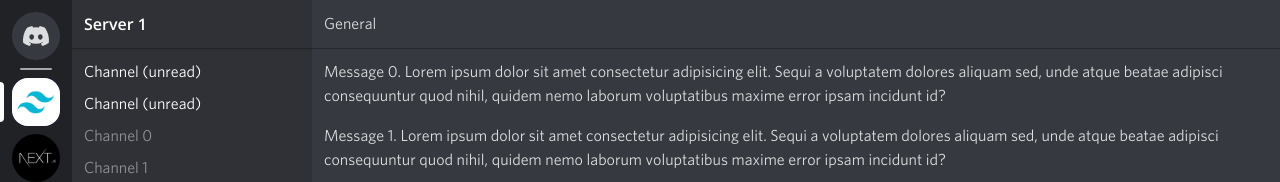
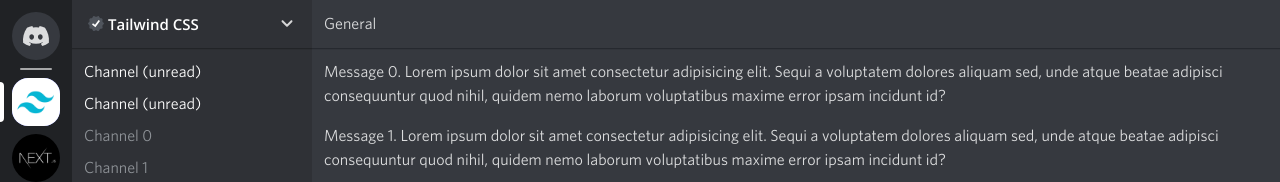
Before and after one commit to FranciscoJavierMartin/Discord-tailwind, a Vue app: page /servers/1 in a window 1280 px wide. Shown: the top 182 px of the page. Built offline with nearby package versions, Linux system fonts and the light colour scheme.

Commit message:
Server header

```diff
--- a/src/pages/ServersPage.vue
+++ b/src/pages/ServersPage.vue
@@ -1,10 +1,15 @@
 <template>
   <div class="flex w-60 flex-col bg-gray-800">
-    <div
-      class="font-title flex h-12 items-center px-3 font-semibold text-white shadow-sm"
+    <button
+      class="font-title flex h-12 items-center px-4 font-semibold text-white shadow-sm text-[15px] transition hover:bg-gray-550/[0.16]"
     >
-      Server {{ $route.params.sid }}
-    </div>
+      <div class="relative w-4 h-4 mr-1">
+        <VerifiedIcon class="absolute text-gray-550" />
+        <CheckIcon class="absolute" />
+      </div>
+      Tailwind CSS
+      <ChevronIcon class="w-[18px] h-[18px] ml-auto opacity-80" />
+    </button>
     <div class="flex-1 space-y-2 overflow-y-scroll p-3 text-gray-300">
       <p class="text-white">Channel (unread)</p>
       <p class="text-white">Channel (unread)</p>
@@ -23,3 +28,9 @@
     </div>
   </div>
 </template>
+
+<script lang="ts" setup>
+import CheckIcon from '@/components/icons/CheckIcon.vue';
+import ChevronIcon from '@/components/icons/ChevronIcon.vue';
+import VerifiedIcon from '@/components/icons/VerifiedIcon.vue';
+</script>
--- a/tailwind.config.js
+++ b/tailwind.config.js
@@ -5,7 +5,6 @@
 module.exports = {
   darkMode: false,
   content: ['./index.html', './src/**/*.{vue,js,ts,jsx,tsx}'],
-  mode: 'jit',
   theme: {
     boxShadow: {
       sm: '0 1px 0 rgba(4,4,5,0.2),0 1.5px 0 rgba(6,6,7,0.05),0 2px 0 rgba(4,4,5,0.05)',
@@ -22,6 +21,7 @@
           300: '#8E9297',
           400: '#72767D',
           500: '#5C6067',
+          550: '#4f545c',
           600: '#464950',
           700: '#36393F',
           800: '#2F3136',
```
